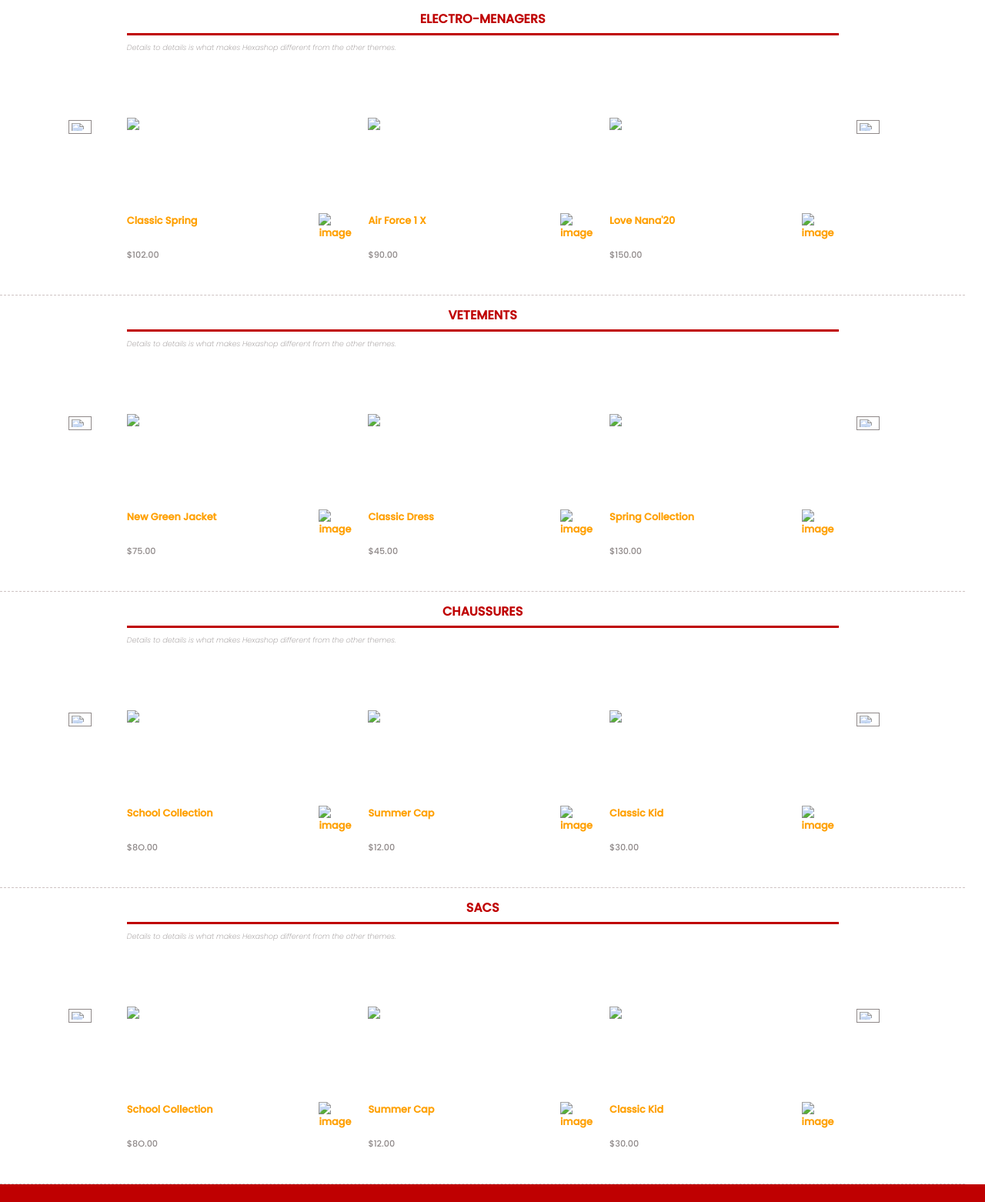
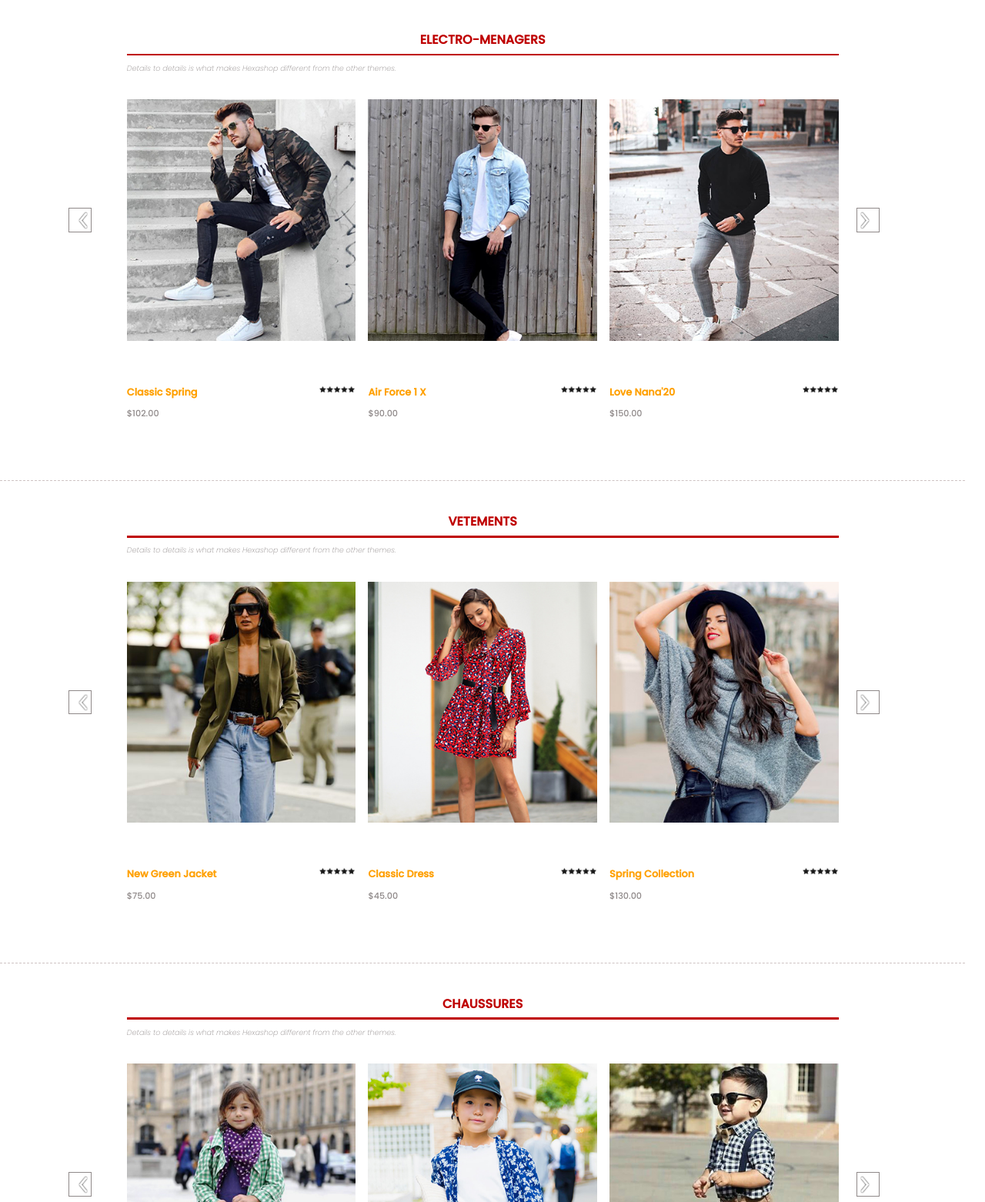
Before and after one commit to Ger-Cub/yetuexpress, a plain HTML site: page boutique.html in a window 1280 px wide. Shown: the part 92-1654 px from the top of the page at 77% size. Drawn offline with nearby package versions, Linux system fonts and the light colour scheme; the site is published under a folder, as on GitHub Pages, so addresses that start at the root find nothing.

Commit message:
Modification des liens

```diff
--- a/boutique.html
+++ b/boutique.html
@@ -16,14 +16,13 @@
     <header class="l-header" id="boutique">
         <nav class="nav bd-grid">
 
-            <img class="nav__logo" src="/logo1.PNG" alt="logo yetu express">
+            <img class="nav__logo" src="./logo1.PNG" alt="logo yetu express">
 
             <form action="" class="recherche">
                 <input type="text" placeholder="Nom de l'article ici..." class="recherche__input">
                 <button class="bouton__recherche"><i class='bx bx-search'></i></button>
             </form>
-
-            <button class="nav__connexion"><a href="/connexion.html">Connexion</a></button>
+            <button class="nav__connexion"><a href="./connexion.html">Connexion</a></button>
 
             <i class='bx bxs-cart-alt'></i>
 
@@ -32,10 +31,10 @@
         <div class="nav__menu" id="nav-menu">
 
             <ul class="nav__list">
-                <li class="nav__item"><a href="/index.html" class="nav__link ">Accueil</a></li>
-                <li class="nav__item"><a href="/boutique.html" class="nav__link active">Boutique</a></li>
-                <li class="nav__item"><a href="/a-propos.html" class="nav__link ">A propos</a></li>
-                <li class="nav__item"><a href="/contact.html" class="nav__link ">Contact</a></li>
+                <li class="nav__item"><a href="./index.html" class="nav__link ">Accueil</a></li>
+                <li class="nav__item"><a href="./boutique.html" class="nav__link active">Boutique</a></li>
+                <li class="nav__item"><a href="./a-propos.html" class="nav__link ">A propos</a></li>
+                <li class="nav__item"><a href="./contact.html" class="nav__link ">Contact</a></li>
             </ul>
 
         </div>
@@ -87,29 +86,29 @@
 
       <section class="men" id="Men">
 
-        <img class="prev" src="/images/prev.png" alt="image">
+        <img class="prev" src="./images/prev.png" alt="image">
         <div class="mentitre">
           <h3 class="section-title">ELECTRO-MENAGERS</h3>
           <p>Details to details is what makes Hexashop different from the other themes.</p>
         </div>
 
-        <img class="men1" src="/images/men-01.jpg" alt="image">
-        <img class="men2" src="/images/men-02.jpg" alt="image">
-        <img class="men3" src="/images/men-03.jpg" alt="image">
-        <img class="next" src="/images/next.png" alt="image">
+        <img class="men1" src="./images/men-01.jpg" alt="image">
+        <img class="men2" src="./images/men-02.jpg" alt="image">
+        <img class="men3" src="./images/men-03.jpg" alt="image">
+        <img class="next" src="./images/next.png" alt="image">
 
         <div class="menprix1">
-          <h4 class="footer__title">Classic Spring<span><img class="fivestar" src="/images/five-star.jpg" alt="image"></span></h4>
+          <h4 class="footer__title">Classic Spring<span><img class="fivestar" src="./images/five-star.jpg" alt="image"></span></h4>
           <p>$102.00</p>
         </div>
 
         <div class="menprix2">
-          <h4 class="footer__title">Air Force 1 X<span><img class="fivestar" src="/images/five-star.jpg" alt="image"></span></h4>
+          <h4 class="footer__title">Air Force 1 X<span><img class="fivestar" src="./images/five-star.jpg" alt="image"></span></h4>
           <p>$90.00</p>
         </div>
 
         <div class="menprix3">
-          <h4 class="footer__title">Love Nana'20 <span><img class="fivestar" src="/images/five-star.jpg" alt="image"></span></h4>
+          <h4 class="footer__title">Love Nana'20 <span><img class="fivestar" src="./images/five-star.jpg" alt="image"></span></h4>
           <p>$150.00</p>
         </div>
 
@@ -118,26 +117,26 @@
       <!-- vetement -->
 
       <section class="men" id="women's">
-        <img class="prev" src="/images/prev.png" alt="image">
+        <img class="prev" src="./images/prev.png" alt="image">
         <div class="mentitre">
           <h3 class="section-title">VETEMENTS</h3>
           <p>Details to details is what makes Hexashop different from the other themes.</p>
 
         </div>
-        <img class="men1" src="/images/women-01.jpg" alt="image">
-        <img class="men2" src="/images/women-02.jpg" alt="image">
-        <img class="men3" src="/images/women-03.jpg" alt="image">
-        <img class="next" src="/images/next.png" alt="image">
+        <img class="men1" src="./images/women-01.jpg" alt="image">
+        <img class="men2" src="./images/women-02.jpg" alt="image">
+        <img class="men3" src="./images/women-03.jpg" alt="image">
+        <img class="next" src="./images/next.png" alt="image">
         <div class="menprix1">
-          <h4 class="footer__title">New Green Jacket <span><img class="fivestar" src="/images/five-star.jpg" alt="image"></span></h4>
+          <h4 class="footer__title">New Green Jacket <span><img class="fivestar" src="./images/five-star.jpg" alt="image"></span></h4>
           <p>$75.00</p>
         </div>
         <div class="menprix2">
-          <h4 class="footer__title">Classic Dress<span><img class="fivestar" src="/images/five-star.jpg" alt="image"></span></h4>
+          <h4 class="footer__title">Classic Dress<span><img class="fivestar" src="./images/five-star.jpg" alt="image"></span></h4>
           <p>$45.00</p>
         </div>
         <div class="menprix3">
-          <h4 class="footer__title">Spring Collection<span><img class="fivestar" src="/images/five-star.jpg" alt="image"></span></h4>
+          <h4 class="footer__title">Spring Collection<span><img class="fivestar" src="./images/five-star.jpg" alt="image"></span></h4>
           <p>$130.00</p>
         </div>
       </section>
@@ -145,26 +144,26 @@
       <!-- soulier -->
 
       <section class="men" id="Kid's">
-        <img class="prev" src="/images/prev.png" alt="image">
+        <img class="prev" src="./images/prev.png" alt="image">
         <div class="mentitre">
           <h3 class="section-title">CHAUSSURES</h3>
           <p>Details to details is what makes Hexashop different from the other themes.</p>
 
         </div>
-        <img class="men1" src="/images/kid-01.jpg" alt="image">
-        <img class="men2" src="/images/kid-02.jpg" alt="image">
-        <img class="men3" src="/images/kid-03.jpg" alt="image">
-        <img class="next" src="/images/next.png" alt="image">
+        <img class="men1" src="./images/kid-01.jpg" alt="image">
+        <img class="men2" src="./images/kid-02.jpg" alt="image">
+        <img class="men3" src="./images/kid-03.jpg" alt="image">
+        <img class="next" src="./images/next.png" alt="image">
         <div class="menprix1">
-          <h4 class="footer__title">School Collection<span><img class="fivestar" src="/images/five-star.jpg" alt="image"></span></h4>
+          <h4 class="footer__title">School Collection<span><img class="fivestar" src="./images/five-star.jpg" alt="image"></span></h4>
           <p>$8O.00</p>
         </div>
         <div class="menprix2">
-          <h4 class="footer__title">Summer Cap<span><img class="fivestar" src="/images/five-star.jpg" alt="image"></span></h4>
+          <h4 class="footer__title">Summer Cap<span><img class="fivestar" src="./images/five-star.jpg" alt="image"></span></h4>
           <p>$12.00</p>
         </div>
         <div class="menprix3">
-          <h4 class="footer__title">Classic Kid<span><img class="fivestar" src="/images/five-star.jpg" alt="image"></span></h4>
+          <h4 class="footer__title">Classic Kid<span><img class="fivestar" src="./images/five-star.jpg" alt="image"></span></h4>
           <p>$30.00</p>
         </div>
       </section>
@@ -172,26 +171,26 @@
     <!-- sacs -->
 
     <section class="men" id="Kid's">
-        <img class="prev" src="/images/prev.png" alt="image">
+        <img class="prev" src="./images/prev.png" alt="image">
         <div class="mentitre">
           <h3 class="section-title">SACS</h3>
           <p>Details to details is what makes Hexashop different from the other themes.</p>
 
         </div>
-        <img class="men1" src="/images/kid-01.jpg" alt="image">
-        <img class="men2" src="/images/kid-02.jpg" alt="image">
-        <img class="men3" src="/images/kid-03.jpg" alt="image">
-        <img class="next" src="/images/next.png" alt="image">
+        <img class="men1" src="./images/kid-01.jpg" alt="image">
+        <img class="men2" src="./images/kid-02.jpg" alt="image">
+        <img class="men3" src="./images/kid-03.jpg" alt="image">
+        <img class="next" src="./images/next.png" alt="image">
         <div class="menprix1">
-          <h4 class="footer__title">School Collection<span><img class="fivestar" src="/images/five-star.jpg" alt="image"></span></h4>
+          <h4 class="footer__title">School Collection<span><img class="fivestar" src="./images/five-star.jpg" alt="image"></span></h4>
           <p>$8O.00</p>
         </div>
         <div class="menprix2">
-          <h4 class="footer__title">Summer Cap<span><img class="fivestar" src="/images/five-star.jpg" alt="image"></span></h4>
+          <h4 class="footer__title">Summer Cap<span><img class="fivestar" src="./images/five-star.jpg" alt="image"></span></h4>
           <p>$12.00</p>
         </div>
         <div class="menprix3">
-          <h4 class="footer__title">Classic Kid<span><img class="fivestar" src="/images/five-star.jpg" alt="image"></span></h4>
+          <h4 class="footer__title">Classic Kid<span><img class="fivestar" src="./images/five-star.jpg" alt="image"></span></h4>
           <p>$30.00</p>
         </div>
       </section>
@@ -203,13 +202,13 @@
 
             <div class="footer__menu">
 
-                <img class="footer__logo" src="/logo2.PNG" alt="logo yetu express">
+                <img class="footer__logo" src="./logo2.PNG" alt="logo yetu express">
 
                 <ul class="footer__list">
-                    <li class="nav__item"><a href="/index.html" class="footer__link">Accueil</a></li>
-                    <li class="nav__item"><a href="/boutique.html" class="footer__link">Boutique</a></li>
-                    <li class="nav__item"><a href="/a-propos.html" class="footer__link">A propos</a></li>
-                    <li class="nav__item"><a href="/contact.html" class="footer__link">Contact</a></li>
+                    <li class="nav__item"><a href="./index.html" class="footer__link">Accueil</a></li>
+                    <li class="nav__item"><a href="./boutique.html" class="footer__link">Boutique</a></li>
+                    <li class="nav__item"><a href="./a-propos.html" class="footer__link">A propos</a></li>
+                    <li class="nav__item"><a href="./contact.html" class="footer__link">Contact</a></li>
                 </ul>
 
             </div>
--- a/style.css
+++ b/style.css
@@ -302,7 +302,7 @@ img{
 }
 .accueil__img{
     filter: blur(3px);
-    background-image: url(/supermarket-sweeps-tease.webp);
+    background-image: url(./supermarket-sweeps-tease.webp);
     background-size: cover;
     background-position: center;
     position: absolute;
```
Also changed, not shown: a-propos.html (+12 -12 lines), connexion.html (+6 -6 lines), contact.html (+11 -11 lines), index.html (+11 -11 lines), inscription.html (+6 -6 lines).
